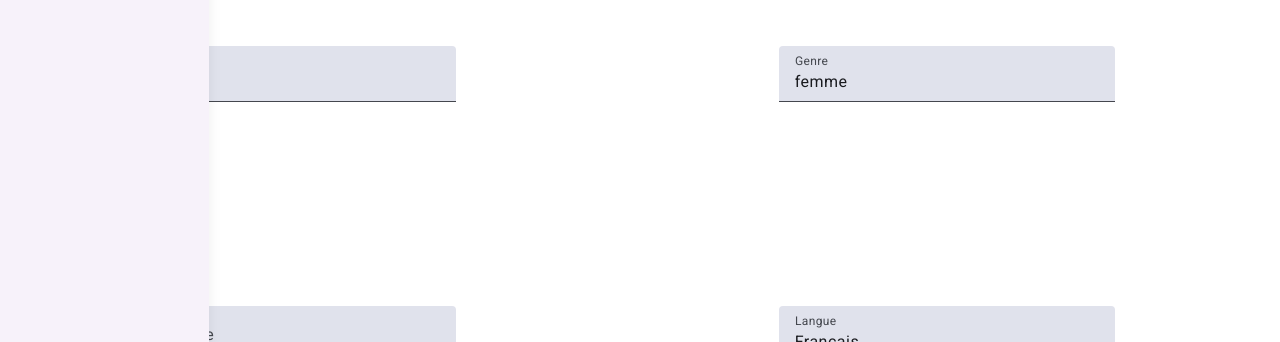
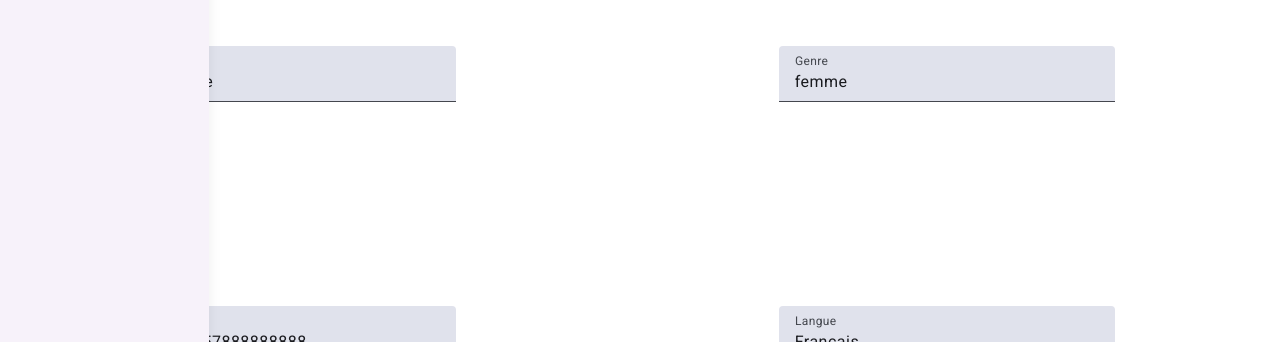
Before and after one commit to maudelinDS/Module322, an Angular app: page /account in a window 1280 px wide. Shown: the part 458-800 px from the top of the page. Built offline with nearby package versions, Linux system fonts and the light colour scheme; data requests are answered from the project's data file; sample sign-in values are in the browser's storage.

Commit message:
update design

```diff
--- a/db.json
+++ b/db.json
@@ -7,8 +7,8 @@
       "email": "alice@example.com",
       "genre": "femme",
       "langue": "Francais",
-      "Pays": "Suisse",
-      "Phone": "0782986578",
+      "pays": "Suisseeee",
+      "phone": "078298657888888888",
       "username": "alice",
       "password": "alicepass"
     },
--- a/src/app/Pages/account/account.component.html
+++ b/src/app/Pages/account/account.component.html
@@ -41,23 +41,15 @@
 
           <mat-form-field appearance="fill" class="w-full md:w-[336.21px]">
             <mat-label>Pays</mat-label>
-            <input matInput formControlName="Pays"/>
+            <input matInput formControlName="pays"/>
           </mat-form-field>
 
           <mat-form-field appearance="fill" class="w-full md:w-[336.21px]">
             <mat-label>Téléphone</mat-label>
-            <input matInput formControlName="Phone"/>
+            <input matInput formControlName="phone"/>
           </mat-form-field>
 
-          <!--        <mat-form-field appearance="fill" class="w-full">
-                    <mat-label>Nom d'utilisateur</mat-label>
-                    <input matInput formControlName="username" />
-                  </mat-form-field>-->
 
-          <!--        <mat-form-field appearance="fill" class="w-full">
-                    <mat-label>Mot de passe</mat-label>
-                    <input matInput formControlName="password" type="password" />
-                  </mat-form-field>-->
         </div>
 
         <div class="flex flex-col md:justify-between md:h-full w-full md:w-1/3">
--- a/src/app/Pages/account/account.component.ts
+++ b/src/app/Pages/account/account.component.ts
@@ -49,8 +49,8 @@ export class AccountComponent implements OnInit {
           email: [user.email],
           genre: [user.genre],
           langue: [user.langue],
-          Pays: [user.pays],
-          Phone: [user.phone],
+          pays: [user.pays],
+          phone: [user.phone],
           username: [user.username],
           password: [user.password]
         });
@@ -82,7 +82,7 @@ export class AccountComponent implements OnInit {
         next: (data) => {
           this.user = data
           this.isLoading = false
-
+console.log(data)
         },
         error: err => {
           this.isLoading = false
```
